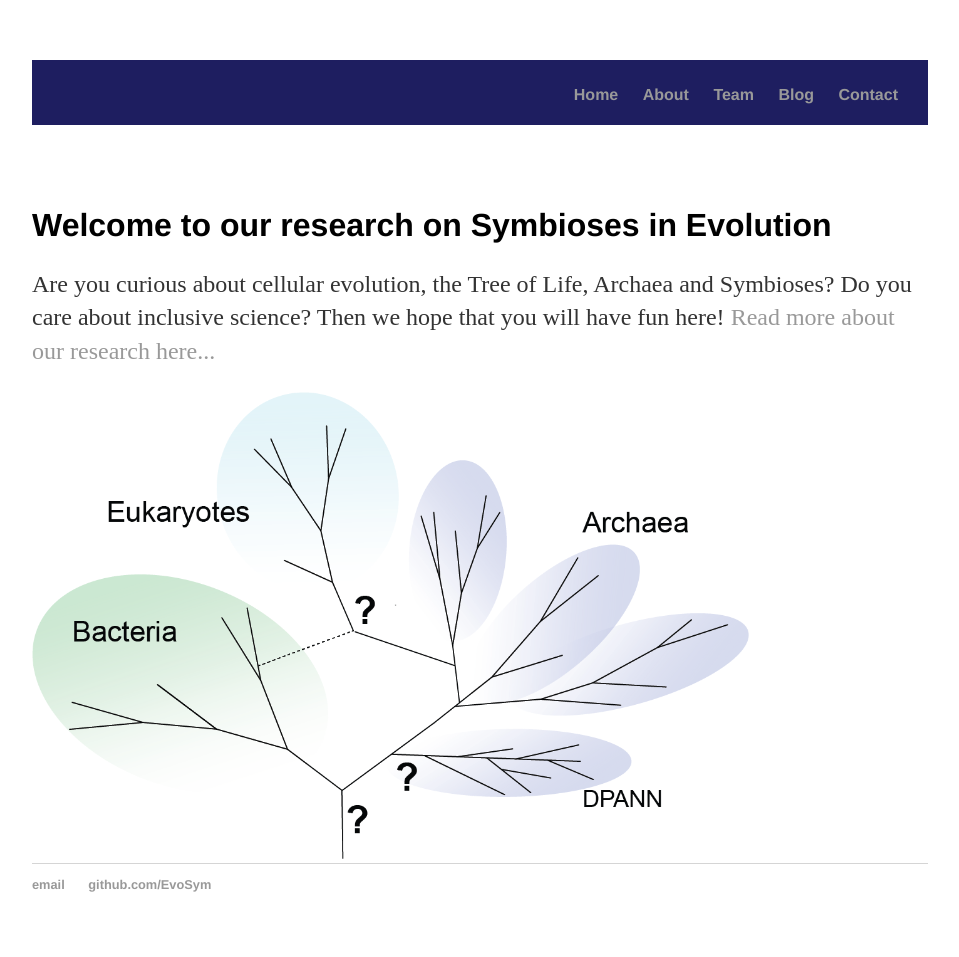
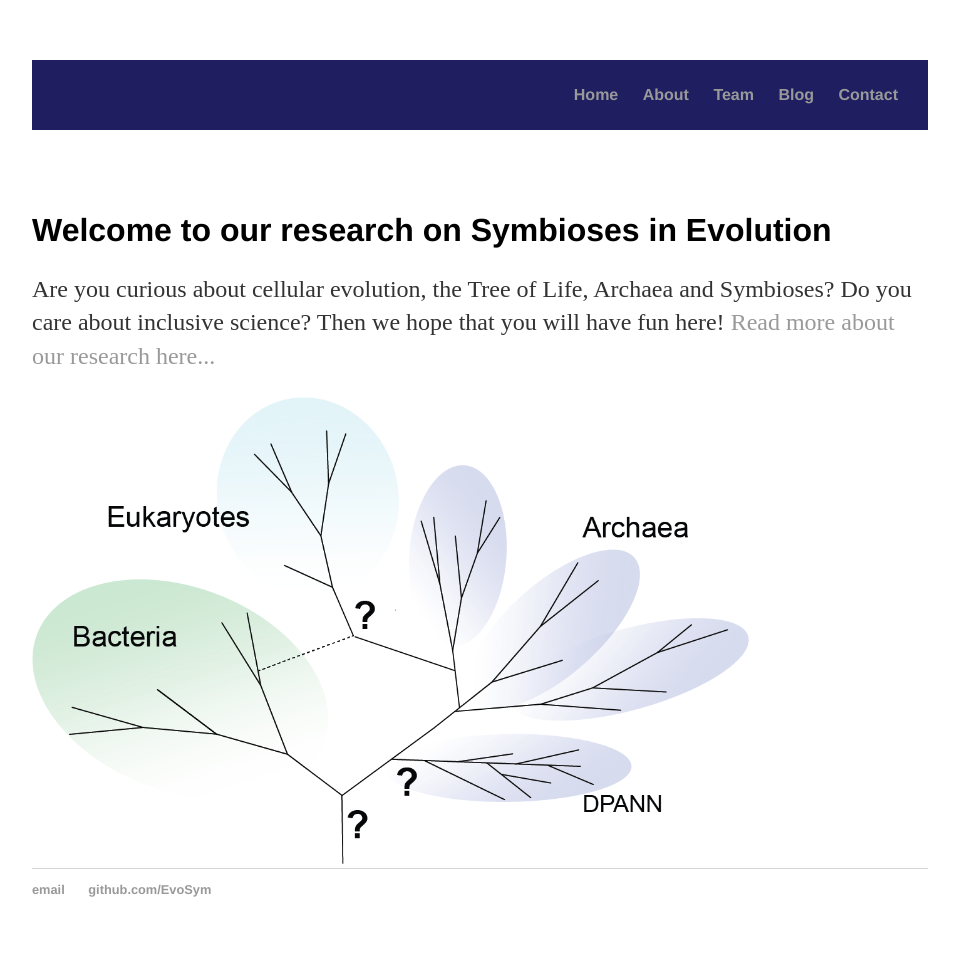
Before and after one commit to EvoSym/EvoSym.github.io, a Jekyll site: the page built from index.html, in a window 1280 px wide. Shown: the whole page, without its empty margins (160-1119 px from the left). Built offline with Jekyll 4.4.1, drawn with Linux system fonts in a browser that asks for light colours.

Commit message:
Update main.css

```diff
--- a/css/main.css
+++ b/css/main.css
@@ -6,7 +6,7 @@ header {
 }
 nav {
     width: 100%;
-    height: 65px;
+    height: 70px;
     display: block;
     background-color: #1E1E60;
 }
```
